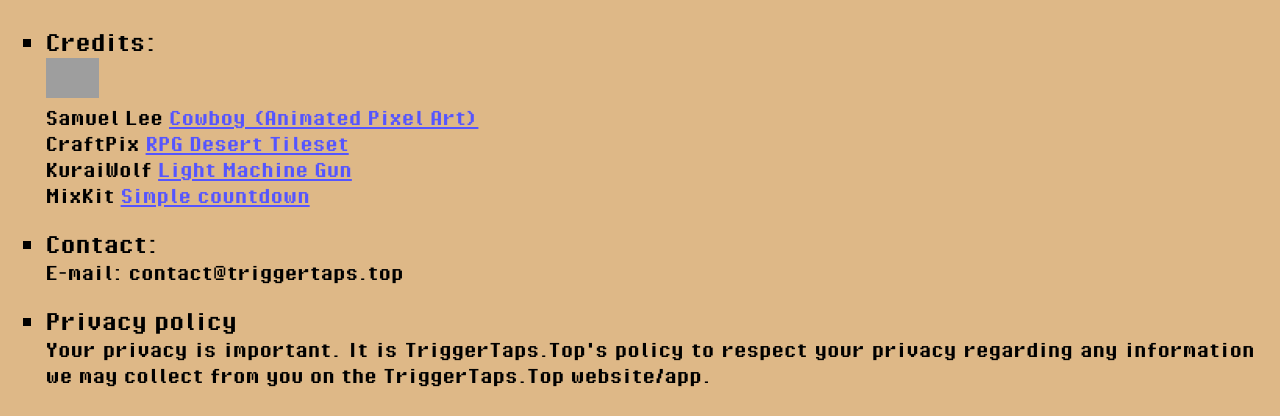
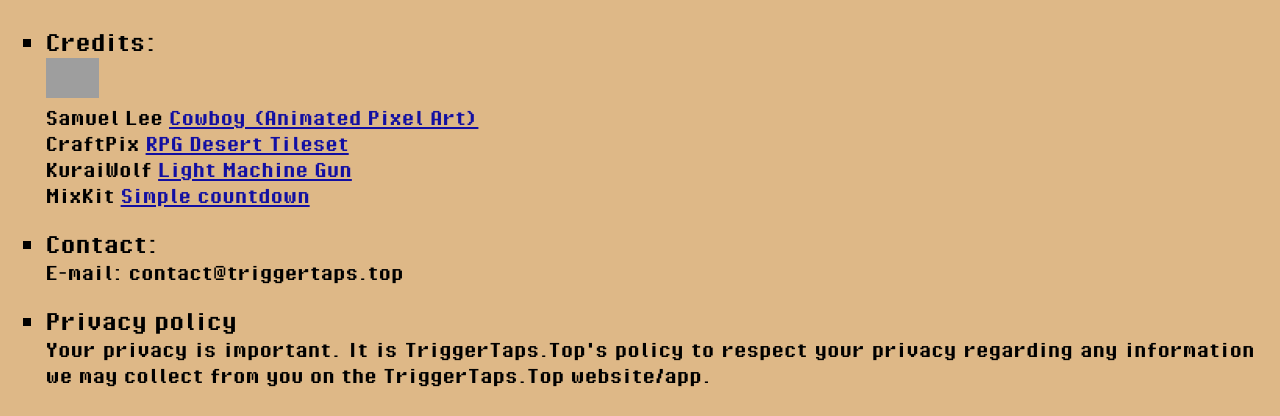
Before and after one commit to LuisFAires/TriggerTaps, a PHP site: page /about/index.php in a window 1280 px wide. Shown: the part 2060-2476 px from the top of the page. Run offline with PHP 8.4, Linux system fonts and the light colour scheme; grey boxes are pictures that could not be loaded.

Commit message:
increased contrast for a tag

```diff
--- a/style.css
+++ b/style.css
@@ -74,15 +74,15 @@ h2 {
 }
 
 .anchor {
-    color: #55f;
+    color: #120FA2;
     text-decoration: underline;
 }
 
 ul {
     font-size: 30px;
     list-style-type: square;
-    margin: 0 0 50px 0;
-    padding-left: 20px;
+    margin: 0;
+    padding: 0 0 50px 20px;
 }
 
 button {
```
